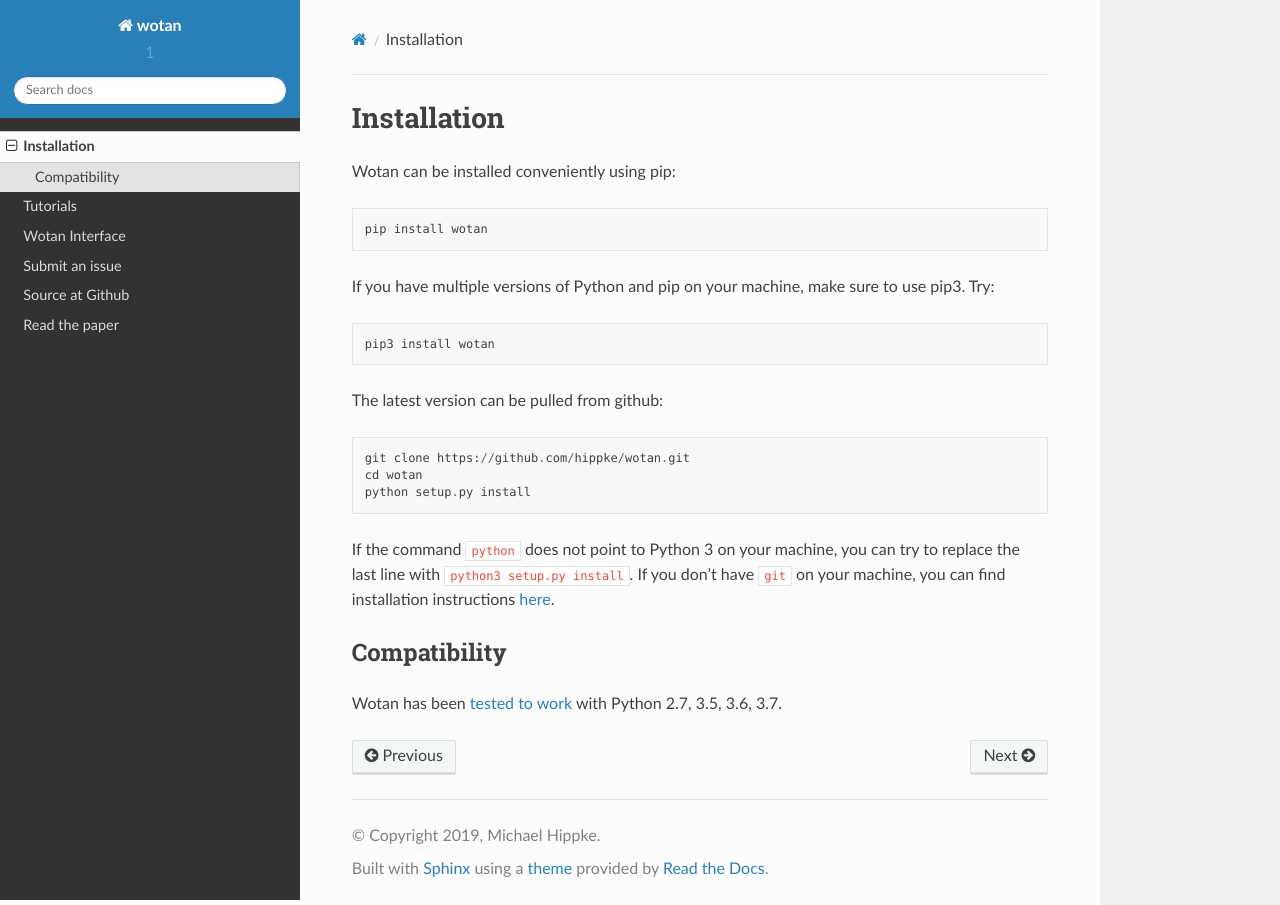
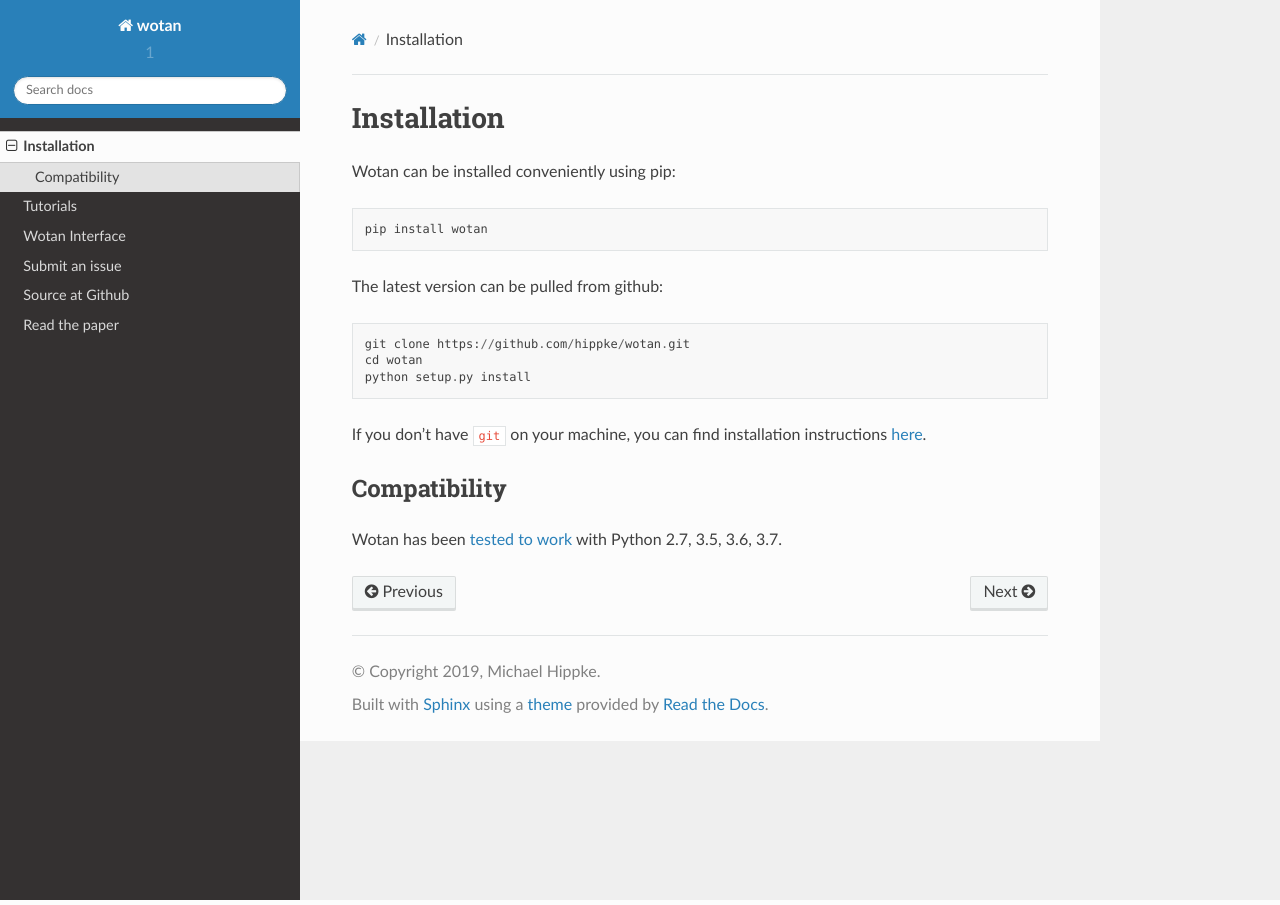
Before and after one commit to hippke/wotan, a Sphinx documentation site: the page built from docs/Installation.rst, in a window 1280 px wide. Built offline with Sphinx 7.4.7 and the Read the Docs theme 2.0.0, drawn with Linux system fonts in a browser that asks for light colours.

Commit message:
Update Installation.rst

```diff
--- a/docs/Installation.rst
+++ b/docs/Installation.rst
@@ -5,18 +5,13 @@ Wotan can be installed conveniently using pip::
 
     pip install wotan
 
-If you have multiple versions of Python and pip on your machine, make sure to use pip3. Try::
-
-    pip3 install wotan
-
-
 The latest version can be pulled from github::
 
     git clone https://github.com/hippke/wotan.git
     cd wotan
     python setup.py install
 
-If the command ``python`` does not point to Python 3 on your machine, you can try to replace the last line with ``python3 setup.py install``. If you don't have ``git`` on your machine, you can find installation instructions `here <https://git-scm.com/book/en/v2/Getting-Started-Installing-Git>`_.
+If you don't have ``git`` on your machine, you can find installation instructions `here <https://git-scm.com/book/en/v2/Getting-Started-Installing-Git>`_.
 
 
 Compatibility
```
